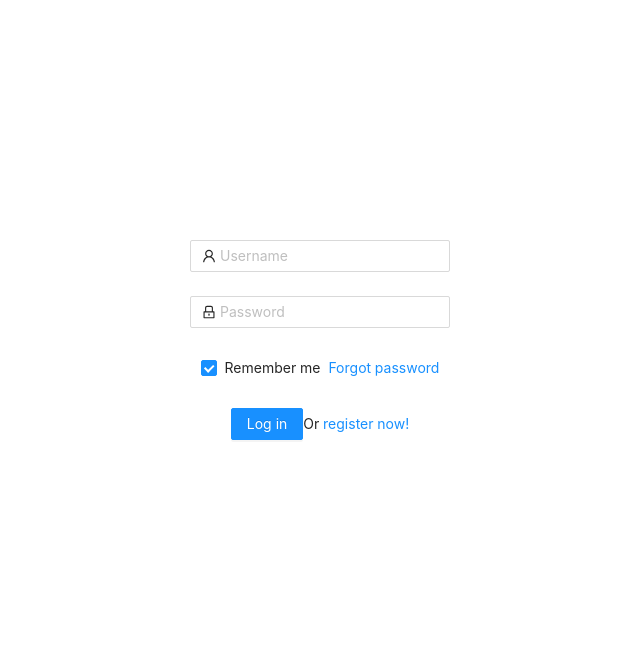
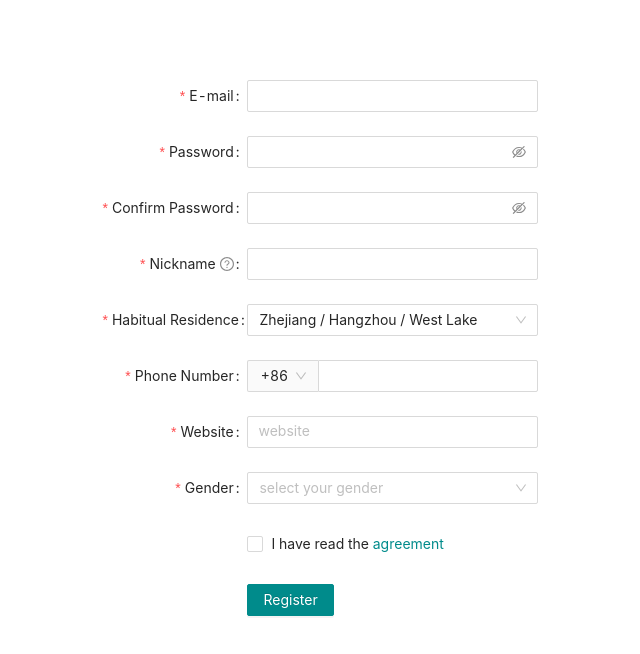
Before and after one commit to Ngatyah/energy-watch, a React (Create React App) app: page /register in a window 1280 px wide. Shown: the top 654 px of the page, without its empty margins (320-960 px from the left). Built offline with nearby package versions, Linux system fonts and the light colour scheme.

Commit message:
I created Both Login and Registration Forms and Joined the two using Route-dom

```diff
--- /dev/null
+++ b/craco.config.js
@@ -0,0 +1,17 @@
+const CracoLessPlugin = require("craco-less");
+
+module.exports = {
+  plugins: [
+    {
+      plugin: CracoLessPlugin,
+      options: {
+        lessLoaderOptions: {
+          lessOptions: {
+            modifyVars: { "@primary-color": "#008B8B" },
+            javascriptEnabled: true,
+          },
+        },
+      },
+    },
+  ],
+};
--- a/src/App.css
+++ /dev/null
@@ -1,38 +0,0 @@
-.App {
-  text-align: center;
-}
-
-.App-logo {
-  height: 40vmin;
-  pointer-events: none;
-}
-
-@media (prefers-reduced-motion: no-preference) {
-  .App-logo {
-    animation: App-logo-spin infinite 20s linear;
-  }
-}
-
-.App-header {
-  background-color: #282c34;
-  min-height: 100vh;
-  display: flex;
-  flex-direction: column;
-  align-items: center;
-  justify-content: center;
-  font-size: calc(10px + 2vmin);
-  color: white;
-}
-
-.App-link {
-  color: #61dafb;
-}
-
-@keyframes App-logo-spin {
-  from {
-    transform: rotate(0deg);
-  }
-  to {
-    transform: rotate(360deg);
-  }
-}
--- /dev/null
+++ b/src/App.less
@@ -0,0 +1,2 @@
+@import "~antd/lib/style/themes/default.less";
+@import "~antd/dist/antd.less";
--- a/src/App.tsx
+++ b/src/App.tsx
@@ -1,12 +1,27 @@
 import React from "react";
-import "./App.css";
-import LoginForm from "./pages/LoginForm";
+import {
+  Route,
+  RouteComponentProps,
+  Switch,
+  useHistory,
+} from "react-router-dom";
+import routes from "./configs/routes";
+import "./App.less";
 
 function App() {
   return (
-    <div className="App">
-      <LoginForm />
-    </div>
+    <Switch>
+      {routes.map((route, index) => {
+        return (
+          <Route
+            key={index}
+            path={route.path}
+            exact={route.exact}
+            render={(props: RouteComponentProps<any>) => <route.component />}
+          />
+        );
+      })}
+    </Switch>
   );
 }
 
--- /dev/null
+++ b/src/configs/routes.ts
@@ -0,0 +1,19 @@
+import IRoute from "../interfaces/route";
+import LoginForm from "../pages/LoginForm";
+import RegistrationForm from "../pages/RegistrationForm";
+
+const routes: IRoute[] = [
+  {
+    path: "/",
+    name: "login",
+    component: LoginForm,
+    exact: true,
+  },
+  {
+    path: "/register",
+    name: "register",
+    component: RegistrationForm,
+    exact: true,
+  },
+];
+export default routes;
--- a/src/index.tsx
+++ b/src/index.tsx
@@ -1,14 +1,17 @@
-import React from 'react';
-import ReactDOM from 'react-dom';
-import './index.css';
-import App from './App';
-import reportWebVitals from './reportWebVitals';
+import React from "react";
+import ReactDOM from "react-dom";
+import "./index.css";
+import App from "./App";
+import reportWebVitals from "./reportWebVitals";
+import { BrowserRouter } from "react-router-dom";
 
 ReactDOM.render(
   <React.StrictMode>
-    <App />
+    <BrowserRouter>
+      <App />
+    </BrowserRouter>
   </React.StrictMode>,
-  document.getElementById('root')
+  document.getElementById("root")
 );
 
 // If you want to start measuring performance in your app, pass a function
--- /dev/null
+++ b/src/interfaces/route.ts
@@ -0,0 +1,7 @@
+export default interface IRoute {
+  path: string;
+  name: string;
+  exact: boolean;
+  component: any;
+  props?: any;
+}
--- a/src/pages/LoginForm.tsx
+++ b/src/pages/LoginForm.tsx
@@ -1,8 +1,9 @@
 import { Form, Input, Button, Checkbox } from "antd";
-import "antd/dist/antd.css";
+
 import { UserOutlined, LockOutlined } from "@ant-design/icons";
+import { Link } from "react-router-dom";
 
-const LoginForm = () => {
+const LoginForm: React.FunctionComponent<{}> = () => {
   const onFinish = (values: any) => {
     console.log("Received values of form: ", values);
   };
@@ -13,7 +14,6 @@ const LoginForm = () => {
         display: "flex",
         margin: "30vh",
         justifyContent: "center",
-        alignItems: "center",
       }}
     >
       <Form
@@ -23,12 +23,19 @@ const LoginForm = () => {
         onFinish={onFinish}
       >
         <Form.Item
-          name="username"
-          rules={[{ required: true, message: "Please input your Username!" }]}
+          name="email"
+          rules={[
+            {
+              required: true,
+              type: "email",
+              message: "Please input your Email!",
+            },
+          ]}
         >
           <Input
             prefix={<UserOutlined className="site-form-item-icon" />}
-            placeholder="Username"
+            placeholder="Email"
+            type="email"
           />
         </Form.Item>
         <Form.Item
@@ -59,7 +66,7 @@ const LoginForm = () => {
           >
             Log in
           </Button>
-          Or <a href=""> register now!</a>
+          Or <Link to="/register"> register now!</Link>
         </Form.Item>
       </Form>
     </div>
--- /dev/null
+++ b/src/pages/RegistrationForm.tsx
@@ -0,0 +1,273 @@
+import React, { useState } from "react";
+import {
+  Form,
+  Input,
+  Cascader,
+  Select,
+  Row,
+  Col,
+  Checkbox,
+  Button,
+  AutoComplete,
+} from "antd";
+
+const { Option } = Select;
+
+const residences = [
+  {
+    value: "zhejiang",
+    label: "Zhejiang",
+    children: [
+      {
+        value: "hangzhou",
+        label: "Hangzhou",
+        children: [
+          {
+            value: "xihu",
+            label: "West Lake",
+          },
+        ],
+      },
+    ],
+  },
+  {
+    value: "jiangsu",
+    label: "Jiangsu",
+    children: [
+      {
+        value: "nanjing",
+        label: "Nanjing",
+        children: [
+          {
+            value: "zhonghuamen",
+            label: "Zhong Hua Men",
+          },
+        ],
+      },
+    ],
+  },
+];
+
+const formItemLayout = {
+  labelCol: {
+    xs: { span: 24 },
+    sm: { span: 8 },
+  },
+  wrapperCol: {
+    xs: { span: 24 },
+    sm: { span: 16 },
+  },
+};
+const tailFormItemLayout = {
+  wrapperCol: {
+    xs: {
+      span: 24,
+      offset: 0,
+    },
+    sm: {
+      span: 16,
+      offset: 8,
+    },
+  },
+};
+
+const RegistrationForm: React.FunctionComponent<{}> = () => {
+  const [form] = Form.useForm();
+
+  const onFinish = (values: any) => {
+    console.log("Received values of form: ", values);
+  };
+
+  const prefixSelector = (
+    <Form.Item name="prefix" noStyle>
+      <Select style={{ width: 70 }}>
+        <Option value="86">+86</Option>
+        <Option value="87">+87</Option>
+      </Select>
+    </Form.Item>
+  );
+
+  const [autoCompleteResult, setAutoCompleteResult] = useState<string[]>([]);
+
+  const onWebsiteChange = (value: string) => {
+    if (!value) {
+      setAutoCompleteResult([]);
+    } else {
+      setAutoCompleteResult(
+        [".com", ".org", ".net"].map((domain) => `${value}${domain}`)
+      );
+    }
+  };
+
+  const websiteOptions = autoCompleteResult.map((website) => ({
+    label: website,
+    value: website,
+  }));
+
+  return (
+    <div
+      style={{
+        display: "flex",
+        margin: "10vh",
+        justifyContent: "center",
+      }}
+    >
+      <Form
+        {...formItemLayout}
+        form={form}
+        name="register"
+        onFinish={onFinish}
+        initialValues={{
+          residence: ["zhejiang", "hangzhou", "xihu"],
+          prefix: "86",
+        }}
+        scrollToFirstError
+      >
+        <Form.Item
+          name="email"
+          label="E-mail"
+          rules={[
+            {
+              type: "email",
+              message: "The input is not valid E-mail!",
+            },
+            {
+              required: true,
+              message: "Please input your E-mail!",
+            },
+          ]}
+        >
+          <Input />
+        </Form.Item>
+
+        <Form.Item
+          name="password"
+          label="Password"
+          rules={[
+            {
+              required: true,
+              message: "Please input your password!",
+            },
+          ]}
+          hasFeedback
+        >
+          <Input.Password />
+        </Form.Item>
+
+        <Form.Item
+          name="confirm"
+          label="Confirm Password"
+          dependencies={["password"]}
+          hasFeedback
+          rules={[
+            {
+              required: true,
+              message: "Please confirm your password!",
+            },
+            ({ getFieldValue }) => ({
+              validator(_, value) {
+                if (!value || getFieldValue("password") === value) {
+                  return Promise.resolve();
+                }
+                return Promise.reject(
+                  new Error("The two passwords that you entered do not match!")
+                );
+              },
+            }),
+          ]}
+        >
+          <Input.Password />
+        </Form.Item>
+
+        <Form.Item
+          name="nickname"
+          label="Nickname"
+          tooltip="What do you want others to call you?"
+          rules={[
+            {
+              required: true,
+              message: "Please input your nickname!",
+              whitespace: true,
+            },
+          ]}
+        >
+          <Input />
+        </Form.Item>
+
+        <Form.Item
+          name="residence"
+          label="Habitual Residence"
+          rules={[
+            {
+              type: "array",
+              required: true,
+              message: "Please select your habitual residence!",
+            },
+          ]}
+        >
+          <Cascader options={residences} />
+        </Form.Item>
+
+        <Form.Item
+          name="phone"
+          label="Phone Number"
+          rules={[
+            { required: true, message: "Please input your phone number!" },
+          ]}
+        >
+          <Input addonBefore={prefixSelector} style={{ width: "100%" }} />
+        </Form.Item>
+
+        <Form.Item
+          name="website"
+          label="Website"
+          rules={[{ required: true, message: "Please input website!" }]}
+        >
+          <AutoComplete
+            options={websiteOptions}
+            onChange={onWebsiteChange}
+            placeholder="website"
+          >
+            <Input />
+          </AutoComplete>
+        </Form.Item>
+
+        <Form.Item
+          name="gender"
+          label="Gender"
+          rules={[{ required: true, message: "Please select gender!" }]}
+        >
+          <Select placeholder="select your gender">
+            <Option value="male">Male</Option>
+            <Option value="female">Female</Option>
+            <Option value="other">Other</Option>
+          </Select>
+        </Form.Item>
+
+        <Form.Item
+          name="agreement"
+          valuePropName="checked"
+          rules={[
+            {
+              validator: (_, value) =>
+                value
+                  ? Promise.resolve()
+                  : Promise.reject(new Error("Should accept agreement")),
+            },
+          ]}
+          {...tailFormItemLayout}
+        >
+          <Checkbox>
+            I have read the <a href="">agreement</a>
+          </Checkbox>
+        </Form.Item>
+        <Form.Item {...tailFormItemLayout}>
+          <Button type="primary" htmlType="submit">
+            Register
+          </Button>
+        </Form.Item>
+      </Form>
+    </div>
+  );
+};
+export default RegistrationForm;
```
Also changed, not shown: package.json (+7 -3 lines), public/manifest.json, src/assets/power.jpg (added), 1 other file (tests, documents, lock files or other folders).
